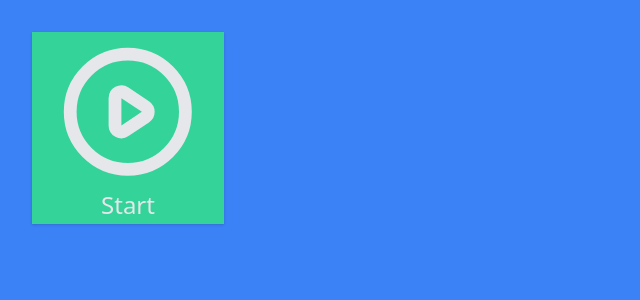
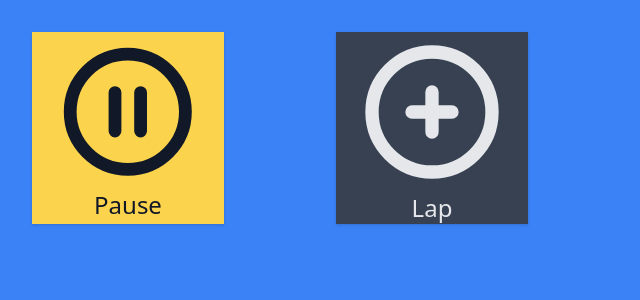
Before and after one commit to YotQues/stopwatch, a React (Create React App) app: page / in a window 1280 px wide. Shown: the top 300 px of the page, without its empty margins (0-640 px from the left). Built offline with nearby package versions, Linux system fonts and the light colour scheme.

Commit message:
LapButton working incl story

```diff
--- a/src/App.tsx
+++ b/src/App.tsx
@@ -2,7 +2,7 @@ import React from 'react';
 
 import { RunState } from './state/States';
 
-import { StartPauseButton } from './components/Buttons';
+import { LapButton, StartPauseButton } from './components/Buttons';
 
 export const App: React.FunctionComponent = (): JSX.Element => {
   const onRunClick = () => {
@@ -11,14 +11,18 @@ export const App: React.FunctionComponent = (): JSX.Element => {
   const onPauseClick = () => {
     console.log('paused');
   };
+  const onLapClick = () => {
+    console.log('lap');
+  };
 
   return (
-    <div className="p-8 grid grid-cols-4 grid">
+    <div className="p-8 grid grid-cols-4">
       <StartPauseButton
         onPauseClick={onPauseClick}
         onRunClick={onRunClick}
-        state={RunState.PAUSED}
+        state={RunState.RUNNING}
       />
+      <LapButton onClick={onLapClick} />
     </div>
   );
 };
--- a/src/components/Buttons/Button/Button.tsx
+++ b/src/components/Buttons/Button/Button.tsx
@@ -1,25 +1,45 @@
 import React, { FunctionComponent, ReactNode } from 'react';
 
 export interface ButtonProps extends React.ComponentProps<'button'> {
+  // 👇 An alternative to 'children' || used for the text node beneath the icons in descendant components.
   label?: {
-    text: ReactNode;
-    style: string;
+    text: ReactNode; // 👈 the node in the div below
+    style: string; // 👈 the custom className addition
   };
   children?: ReactNode;
   className?: string;
   onClick?: () => void;
+  // 👇 These are mainly for visual feedbacks
+  onMouseDown?: () => void;
+  onMouseUp?: () => void;
+  onFocus?: () => void;
 }
 
+type ClickAble = {
+  onMouseDown?: () => void;
+  onMouseUp?: () => void;
+  onFocus?: () => void;
+};
+
+// 👇 For styling, a 'group-{event}' is needed to affect the children of the component (label.style as well).
 export const Button: FunctionComponent<ButtonProps> = (props): JSX.Element => {
   const { label, onClick, children, className } = props;
 
+  const ClickAbleHandler: ClickAble = {};
+  if (props.onMouseDown) ClickAbleHandler.onMouseDown = props.onMouseDown;
+  if (props.onMouseUp) ClickAbleHandler.onMouseUp = props.onMouseUp;
+  if (props.onFocus) ClickAbleHandler.onFocus = props.onFocus;
+
   const dimensions =
     'w-20 h-20 md:w-32 md:h-32 lg:w-36 lg:h-36 xl:w-48 xl:h-48';
+
   const fontSize = 'text-xs md:text-base lg:text-lg xl:text-2xl';
+
   return (
     <button
       className={`group ${dimensions} flex flex-col justify-center items-center shadow ${className} hover:shadow-none`}
       onClick={onClick}
+      {...ClickAbleHandler}
     >
       {children && children}
       {label && (
--- a/src/components/Buttons/LapButton/LapButton.tsx
+++ b/src/components/Buttons/LapButton/LapButton.tsx
@@ -1,11 +1,41 @@
-import React from 'react';
+import React, { useState } from 'react';
 
-import { Button, ButtonProps } from '../Button';
+import { Button } from '../Button';
 
-interface LapButtonProps extends React.ComponentProps<'button'> {
-  onClick(): void;
+// import { LappingState } from '../../../state/States';
+import { PlusIcon } from '../../Icons/Plus';
+
+export interface LapButtonProps extends React.ComponentProps<'button'> {
+  onClick: () => void;
 }
 
-export function LapButton({}: LapButtonProps): JSX.Element {
-  return <Button>LapButton</Button>;
+export function LapButton({ onClick }: LapButtonProps): JSX.Element {
+  const [isTouched, setIsTouched] = useState(false);
+  // const [isFocused, setIsFocused] = useState(false);
+
+  // const focusAffect = isTouched
+  //   ? 'focus:outline-none focus:ring-2 focus:ring-gray-900 focus:ring-opacity-75'
+  //   : null;
+  const colorScheme = `bg-gray-700 hover:bg-gray-800 focus:outline-none focus:ring-2 focus:ring-gray-900 focus:ring-opacity-75 `;
+  const textColor = 'text-gray-200 group-hover:text-white';
+
+  const onMouseDown = () => {
+    setIsTouched(true);
+    onClick();
+  };
+
+  return (
+    <Button
+      className={colorScheme}
+      label={{
+        text: 'Lap',
+        style: textColor,
+      }}
+      onClick={onClick}
+      onMouseDown={onMouseDown}
+      onMouseUp={() => setIsTouched(false)}
+    >
+      <PlusIcon className={textColor} />
+    </Button>
+  );
 }
--- a/src/components/Buttons/LapButton/index.ts
+++ b/src/components/Buttons/LapButton/index.ts
@@ -1 +1 @@
-export * from './LapButton';
+export { LapButton } from './LapButton';
--- a/src/components/Buttons/StartPauseButton/StartPauseButton.tsx
+++ b/src/components/Buttons/StartPauseButton/StartPauseButton.tsx
@@ -1,4 +1,4 @@
-import React, { FunctionComponent } from 'react';
+import React from 'react';
 import { RunState } from '../../../state/States';
 
 import { Button } from '../Button';
@@ -19,8 +19,8 @@ export function StartPauseButton({
 
   const bgColorIndicator =
     state === RunState.PAUSED
-      ? 'bg-green-400 hover:bg-green-500'
-      : 'bg-yellow-300 hover:bg-yellow-400';
+      ? 'bg-green-400 hover:bg-green-500 focus:outline-none focus:ring-2 focus:ring-green-400 focus:ring-opacity-75'
+      : 'bg-yellow-300 hover:bg-yellow-400 focus:outline-none focus:ring-2 focus:ring-yellow-400 focus:ring-opacity-75';
   const textColorIndicator =
     state === RunState.PAUSED
       ? 'text-gray-200 group-hover:text-gray-100'
--- a/src/components/Icons/Plus.tsx
+++ b/src/components/Icons/Plus.tsx
@@ -1,11 +1,11 @@
 import React from 'react';
-import { PlusIcon as Plus } from '@heroicons/react/outline';
-import { PlusIcon as SolidPlus } from '@heroicons/react/solid';
+import { PlusCircleIcon as Plus } from '@heroicons/react/outline';
+import { PlusCircleIcon as SolidPlus } from '@heroicons/react/solid';
 
 import { IconProps } from './Types';
 
 interface PlusIconProps extends IconProps {
-  isTouched: boolean;
+  isTouched?: boolean;
 }
 
 export const PlusIcon: React.FunctionComponent<PlusIconProps> = (
```
Also changed, not shown: src/components/Icons/Refresh.tsx (added), 1 other file (tests, documents, lock files or other folders).
